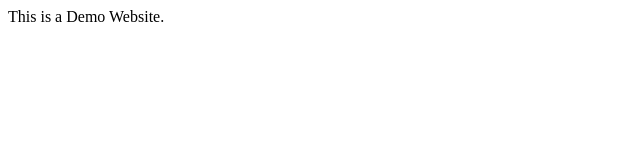
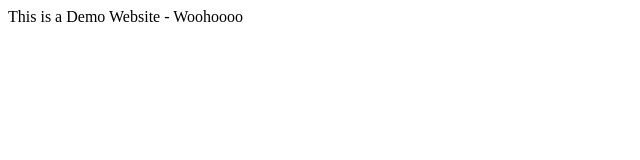
Before and after one commit to rajkcloud/MyWebApp, a plain HTML site: page index.html in a window 1280 px wide. Shown: the full height of the page, 0-640 px from the left. Drawn offline with Linux system fonts and the light colour scheme.

Commit message:
new changes

```diff
--- a/index.html
+++ b/index.html
@@ -2,7 +2,7 @@
   <head>
     <title>Index</title>
     <body>
-      This is a Demo Website.
+      This is a Demo Website - Woohoooo
       <link href="./courses.html" />
     </body>
   </head>
```
